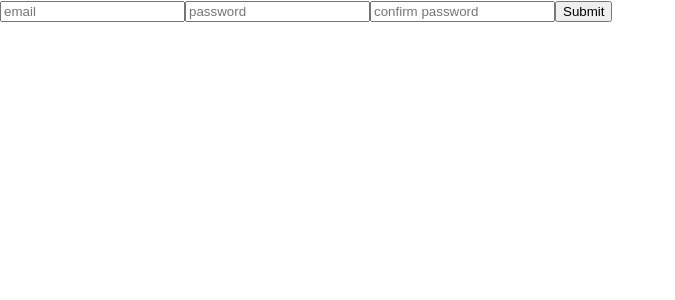
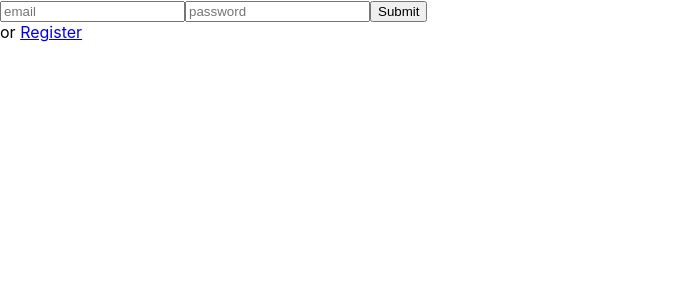
Before and after one commit to JeffBenton/housekeeper, a React (Create React App) app in the folder client/: page /register in a window 1280 px wide. Shown: the top 300 px of the page, without its empty margins (0-675 px from the left). Built offline with nearby package versions, Linux system fonts and the light colour scheme.

Commit message:
removed containers and redundant forms

```diff
--- a/client/src/App.js
+++ b/client/src/App.js
@@ -1,16 +1,17 @@
 import React from 'react';
-import { BrowserRouter as Router } from 'react-router-dom';
+import { BrowserRouter as Router, Switch, Route } from 'react-router-dom';
 
-import LoginContainer from './Containers/LoginContainer';
-import AppContainer from './Containers/AppContainer';
-
-
+import AuthForm from "./Components/AuthForm";
 
 function App() {
   return (
     <div className="App">
         <Router>
-            <LoginContainer />
+            <Switch>
+                <Route path="/">
+                    <AuthForm />
+                </Route>
+            </Switch>
         </Router>
     </div>
   );
--- a/client/src/Components/LoginForm.js
+++ /dev/null
@@ -1,45 +0,0 @@
-import React from 'react';
-
-class LoginForm extends React.Component {
-
-    constructor() {
-        super();
-        this.state = {
-            email: "",
-            password: "",
-        };
-    }
-
-    handleChange = e => {
-        this.setState({
-            [e.target.name]: e.target.value
-        });
-    };
-
-    handleSubmit = e => {
-        /*
-            TODO
-                1. actually submit the post request
-                3. handle errors
-                4. handle success
-         */
-
-        this.setState({
-            email: "",
-            password: "",
-            confirm_password: ""
-        });
-    };
-
-    render() {
-        return (
-            <form onSubmit={this.handleSubmit}>
-                <input type="text" onChange={this.handleChange} name="email" placeholder="email" value={this.state.email} />
-                <input type="password" onChange={this.handleChange} name="password" placeholder="password" value={this.state.password} />
-                <input type="submit" />
-            </form>
-        )
-    }
-}
-
-export default LoginForm;
--- a/client/src/Components/RegisterForm.js
+++ /dev/null
@@ -1,48 +0,0 @@
-import React from 'react';
-
-class RegisterForm extends React.Component {
-
-    constructor() {
-        super();
-        this.state = {
-            email: "",
-            password: "",
-            confirm_password: ""
-        };
-    }
-
-    handleChange = e => {
-        this.setState({
-            [e.target.name]: e.target.value
-        });
-    };
-
-    handleSubmit = e => {
-        /*
-            TODO
-                1. actually submit the post request
-                2. make sure password and confirm password match
-                3. handle errors
-                4. handle success
-         */
-
-        this.setState({
-            email: "",
-            password: "",
-            confirm_password: ""
-        });
-    };
-
-    render() {
-        return (
-            <form onSubmit={this.handleSubmit}>
-                <input type="text" onChange={this.handleChange} name="email" placeholder="email" value={this.state.email} />
-                <input type="password" onChange={this.handleChange} name="password" placeholder="password" value={this.state.password} />
-                <input type="password" onChange={this.handleChange} name="password_confirm" placeholder="confirm password" value={this.state.confirm_password} />
-                <input type="submit" />
-            </form>
-        )
-    }
-}
-
-export default RegisterForm;
--- a/client/src/Containers/AppContainer.js
+++ /dev/null
@@ -1,11 +0,0 @@
-import React from 'react';
-
-class AppContainer extends React.Component {
-    render() {
-        return (
-            <div>AppContainer</div>
-        )
-    }
-}
-
-export default AppContainer;
--- a/client/src/Containers/LoginContainer.js
+++ /dev/null
@@ -1,29 +0,0 @@
-import React from 'react';
-import { Switch, Route } from 'react-router-dom';
-
-import RegisterForm from '../Components/RegisterForm'
-import LoginForm from '../Components/LoginForm'
-import AuthForm from "../Components/AuthForm";
-
-
-class LoginContainer extends React.Component {
-    render() {
-        return (
-            <div>
-                <Switch>
-                    <Route path="/register">
-                        <RegisterForm />
-                    </Route>
-
-                    <Route path="/">
-                        {/*<LoginForm />*/}
-                        <AuthForm />
-                    </Route>
-                </Switch>
-
-            </div>
-        )
-    }
-}
-
-export default LoginContainer;
```
